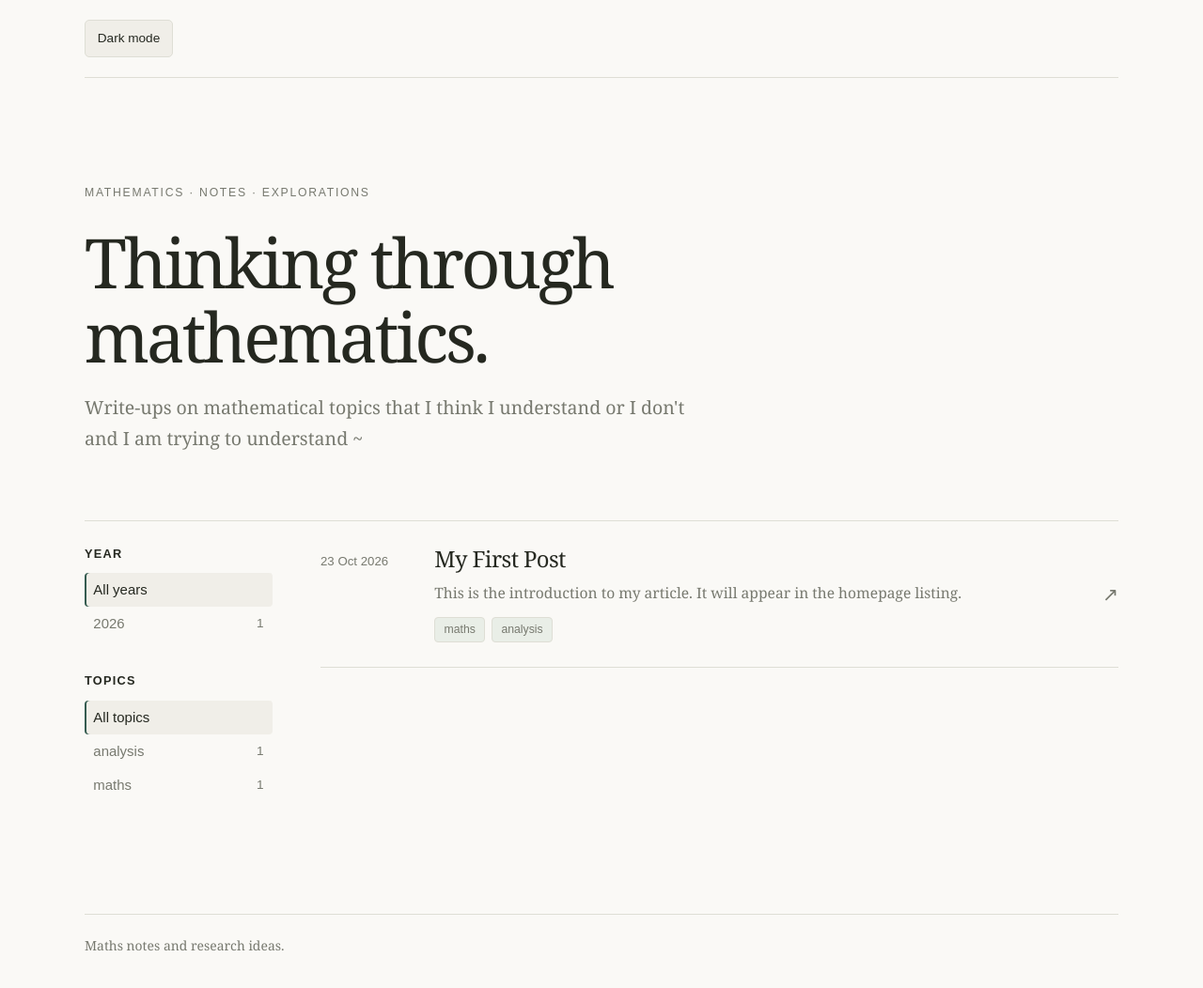
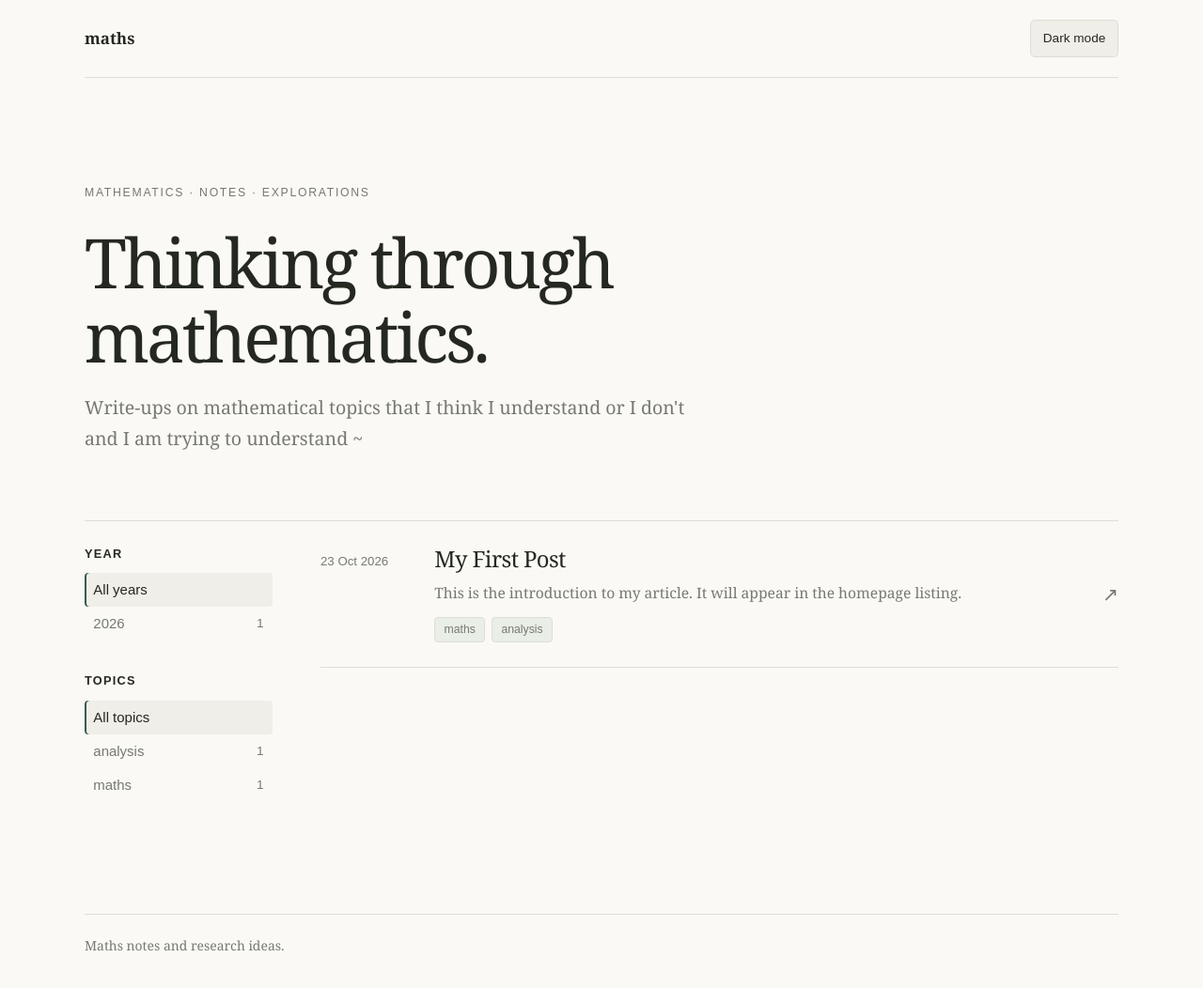
Before and after one commit to uselesstechjunks/maths, a Jekyll site: the page built from index.md, in a window 1280 px wide and 1053 px high. Shown: the whole window at 94% size. Built offline with Jekyll 4.4.1, drawn with Linux system fonts in a browser that asks for light colours.

Commit message:
Add site title link to header in default layout

```diff
--- a/_layouts/default.html
+++ b/_layouts/default.html
@@ -28,6 +28,9 @@
 
   <body>
     <header class="site-header">
+      <a href="{{ '/' | relative_url }}">
+        {{ site.title | default: "Maths Notes" }}
+      </a>
       <button id="theme-toggle" type="button" aria-label="Switch colour theme">
         Dark / light
       </button>
```
